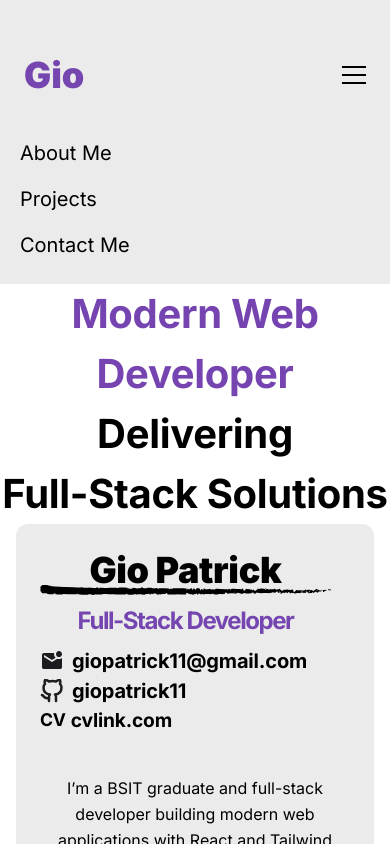
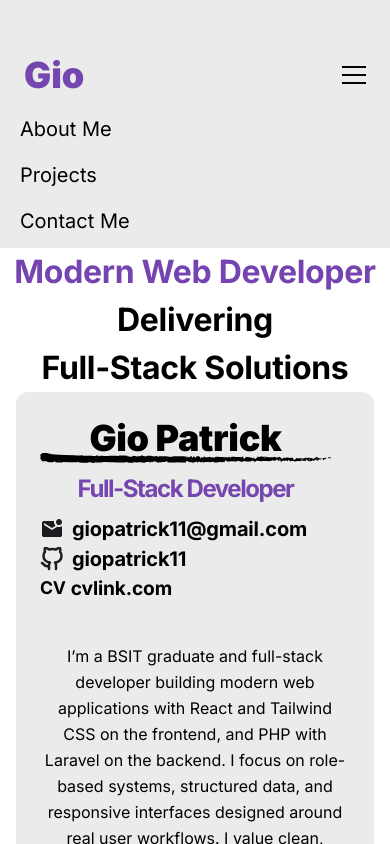
Before and after one commit to giopatrick11/Final-Portfolio, a React (Vite) app: page / in a window 390 px wide. Both pictures are taken after a click on the button "Toggle Menu". Shown: the top 844 px of the page. Built offline with nearby package versions, Linux system fonts and the light colour scheme.

Commit message:
Update Mobile Layout

```diff
--- a/src/pages/Header.jsx
+++ b/src/pages/Header.jsx
@@ -70,7 +70,7 @@ export default function Header() {
             : "max-h-0 opacity-0 -translate-y-2"
         }`}
       >
-        <div className="mt-3 px-5 rounded-l bg-[#EBEBEB] p-6">
+        <div className="px-5 rounded-l bg-[#EBEBEB] p-3">
           <ul className="flex flex-col gap-4 text-[1.25rem] font-dm">
             <li>
               <a href="#About" onClick={() => setOpen(false)}>
--- a/src/pages/Home.jsx
+++ b/src/pages/Home.jsx
@@ -28,7 +28,7 @@ export default function Home() {
 
       <h1
         id="Header"
-        className="font-inter font-bold text-[2.5rem] sm:text-[3.25rem] md:text-[4.25rem] lg:text-[6.25rem] -tracking-[0.02rem]  -lg:tracking-[0.05rem] max-w-[1200px] mx-auto text-center lg:leading-[0.95] py-[-4rem] md:py-[6rem] lg:py-[11.625rem]"
+        className="font-inter font-bold text-[2rem] sm:text-[3.25rem] md:text-[4.25rem] lg:text-[6.25rem] -tracking-[0.02rem]  -lg:tracking-[0.05rem] max-w-[1200px] mx-auto text-center lg:leading-[0.95] py-[-4rem] md:py-[6rem] lg:py-[11.625rem]"
       >
         <span className="text-[#7544B1]">Modern Web Developer</span>{" "}
         <span className="block md:inline">Delivering</span>
```
